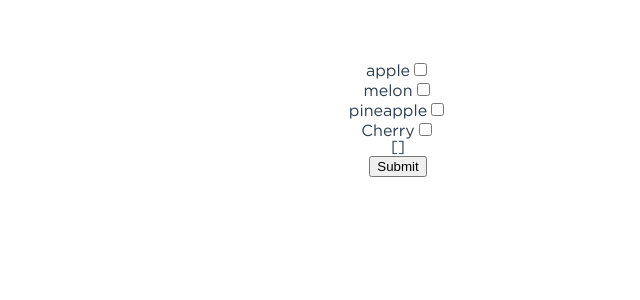
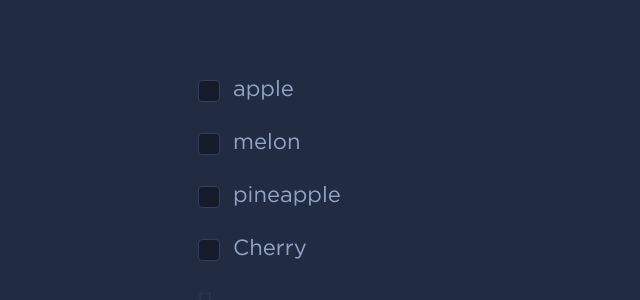
Before and after one commit to Gusland/gusland.github.io, a Vue app: page / in a window 1280 px wide. Shown: the top 300 px of the page, without its empty margins (242-882 px from the left). Built offline with nearby package versions, Linux system fonts and the light colour scheme.

Commit message:
- add condtional style apply

```diff
--- a/src/App.vue
+++ b/src/App.vue
@@ -1,6 +1,6 @@
 <template>
   <div id="app">
-    <Checkbox />
+    <Checkbox/>
   </div>
 </template>
 
@@ -16,6 +16,17 @@ export default {
 </script>
 
 <style>
+:root {
+  --white: #fff;
+  --primary-200: #92A4C8;
+  --primary-300: #3E517A;
+  --primary-400: #303F5F;
+  --primary-500: #212B41;
+  --primary-700: #151B29;
+  --primary-900: #0E121B;
+  --secondary-500: #4AB4FF;
+}
+
 #app {
   font-family: 'Gotham Pro', Helvetica, Arial, sans-serif;
   -webkit-font-smoothing: antialiased;
@@ -23,5 +34,12 @@ export default {
   text-align: center;
   color: #2c3e50;
   margin-top: 60px;
+  display: flex;
+  align-items: center;
+  justify-content: center;
+}
+
+body {
+  background-color: var(--primary-500);
 }
 </style>
--- a/src/components/Checkbox.vue
+++ b/src/components/Checkbox.vue
@@ -1,18 +1,26 @@
 <template>
-  <form @submit.prevent="handleSubmit">
-    <div class="form-group form-check" v-for="item in Items" v-bind:key="item.id">
-      <label class="form-check-label" :for="item.id">{{ item.title }}</label>
-      <input type="checkbox" v-model="user.fruitCollection" :id="item.id" :value="item.title">
+  <div class="wrapper">
+    <div class="form-group" v-for="item in Items" v-bind:key="item.id">
+      <label v-bind:class="{'checkbox-wrapper': true, 'checkbox-wrapper-white': isChecked(item.title)}"
+             :for="item.id">{{ item.title }}
+        <input type="checkbox" v-model="user.fruitCollection" :id="item.id" :value="item.title">
+        <span class="checkmark">
+          <svg width="11" height="9" viewBox="0 0 11 9" fill="none" xmlns="http://www.w3.org/2000/svg">
+            <path
+              d="M4.00002 8.4L0.300019 4.7C0.117455 4.51371 0.0157851 4.2629 0.0171025 4.00207C0.0184198 3.74125 0.122618 3.49148 0.307054 3.30704C0.49149 3.1226 0.741261 3.0184 1.00209 3.01709C1.26292 3.01577 1.51373 3.11744 1.70002 3.3L4.00002 5.6L9.30002 0.300004C9.48631 0.11744 9.73712 0.0157699 9.99795 0.0170872C10.2588 0.0184046 10.5085 0.122603 10.693 0.307039C10.8774 0.491475 10.9816 0.741246 10.9829 1.00207C10.9843 1.2629 10.8826 1.51371 10.7 1.7L4.00002 8.4Z"
+              fill="#4AB4FF"/>
+          </svg>
+        </span>
+
+      </label>
     </div>
     <!-- print result -->
     <div class="form-group">
       {{ user.fruitCollection }}
     </div>
-    <div class="form-group">
-      <button class="btn btn-primary">Submit</button>
-    </div>
-  </form>
+  </div>
 </template>
+
 <script>
 export default {
   data() {
@@ -43,9 +51,108 @@ export default {
     };
   },
   methods: {
-    handleSubmit() {
-      alert(JSON.stringify(this.user));
+    isChecked(value) {
+      return this.user.fruitCollection.includes(value);
     },
   },
 };
 </script>
+
+<style scoped>
+.checkbox-wrapper {
+  display: block;
+  position: relative;
+  padding-left: 35px;
+  margin-bottom: 12px;
+  cursor: pointer;
+  font-size: 22px;
+  -webkit-user-select: none;
+  -moz-user-select: none;
+  -ms-user-select: none;
+  user-select: none;
+  color: var(--primary-200);
+}
+
+.checkbox-wrapper-white {
+  color: var(--white);
+}
+
+.checkbox-wrapper input {
+  position: absolute;
+  opacity: 0;
+  cursor: pointer;
+  height: 0;
+  width: 0;
+}
+
+.checkmark {
+  display: flex;
+  justify-content: center;
+  align-items: center;
+  position: absolute;
+  top: 0;
+  left: 0;
+  height: 20px;
+  width: 20px;
+  border-radius: 4px;
+  background-color: var(--primary-700);
+  border: 1px solid var(--primary-400);
+  transition: all 0.15s ease-out;
+}
+
+/* On mouse-over, add a grey background color */
+.checkbox-wrapper:hover input ~ .checkmark {
+  background-color: var(--primary-900);
+}
+
+.checkbox-wrapper input:disabled ~ .checkmark {
+  background-color: var(--primary-500);
+  border: 1px solid var(--primary-300);
+}
+
+/* When the checkbox is checked, add a blue background */
+.checkbox-wrapper input:checked ~ .checkmark {
+  color: var(--white);
+  border: 1px solid var(--primary-300);
+}
+
+
+/* Create the checkmark/indicator (hidden when not checked) */
+.checkmark > svg {
+  content: "";
+  position: absolute;
+  display: none;
+}
+
+/* Show the checkmark when checked */
+.checkbox-wrapper input:checked ~ .checkmark > svg {
+  display: block;
+}
+
+input:checked {
+  color: var(--white);
+}
+
+.wrapper {
+  width: 400px;
+  display: flex;
+  flex-direction: column;
+  align-items: flex-start;
+  justify-content: center;
+}
+
+.form-group {
+  display: flex;
+  align-items: center;
+  margin-top: 20px;
+}
+
+@keyframes draw-checkbox {
+  0% {
+    stroke-dashoffset: 33;
+  }
+  100% {
+    stroke-dashoffset: 0;
+  }
+}
+</style>
```
Also changed, not shown: .eslintrc.js, src/assets/icons/tick.svg (added).
